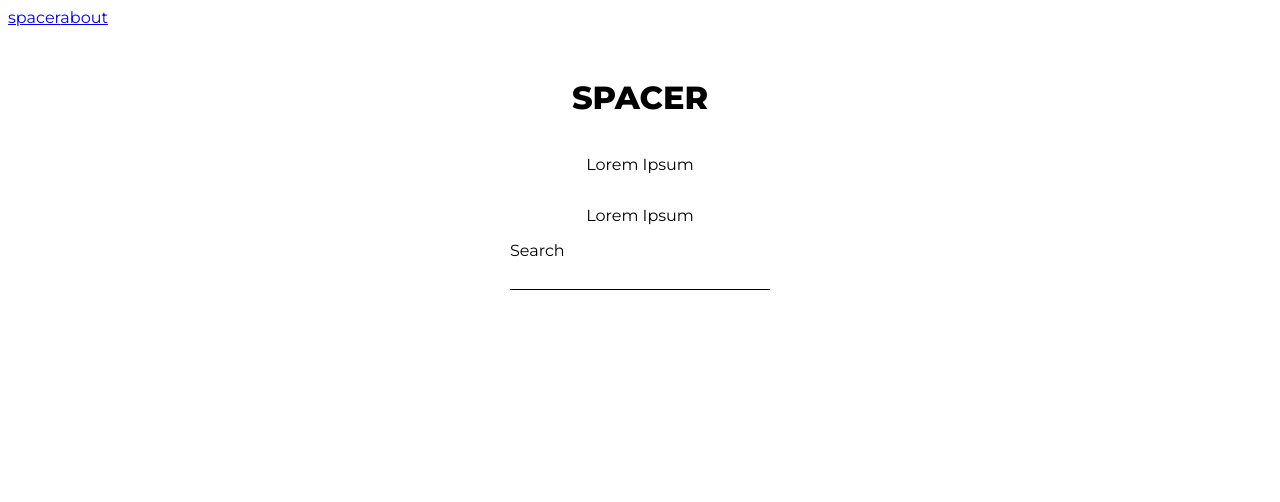
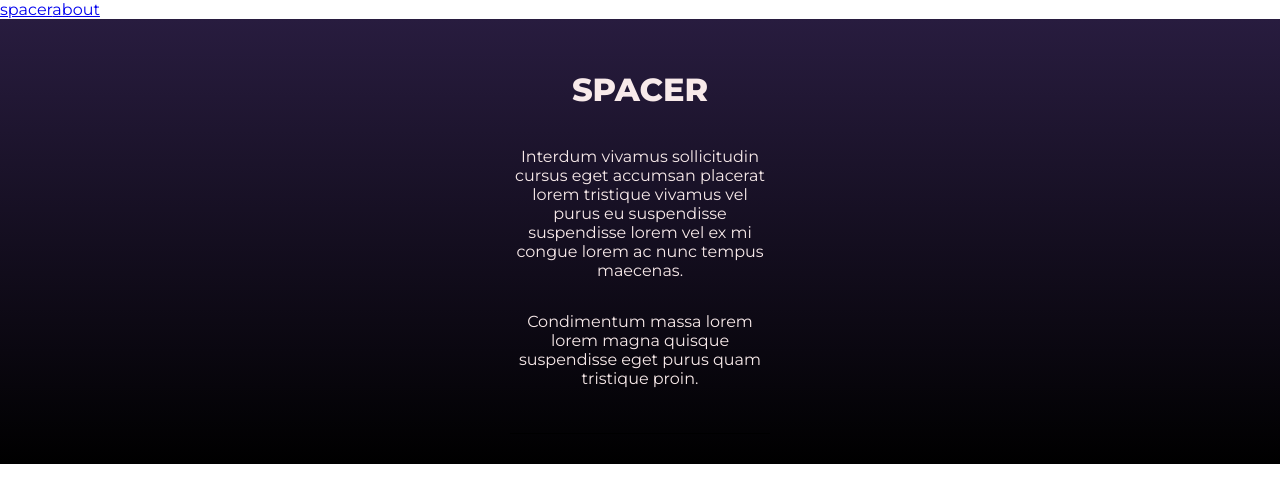
Before and after one commit to adzas/vue-first, a Vue app: page /#/ in a window 1280 px wide. Shown: the top 502 px of the page. Built offline with nearby package versions, Linux system fonts and the light colour scheme.

Commit message:
Add basic hero View

```diff
--- a/src/App.vue
+++ b/src/App.vue
@@ -20,6 +20,8 @@
 
 body {
   font-family: 'Montserrat', sans-serif;
+  margin: 0;
+  padding: 0;
 }
 
 </style>
--- a/src/components/Claim.vue
+++ b/src/components/Claim.vue
@@ -2,10 +2,12 @@
   <div class="claimWrapper">
     <h1 class="claim">SPACER</h1>
     <p class="subclaim">
-      Lorem Ipsum
+      Interdum vivamus sollicitudin cursus eget accumsan placerat lorem tristique
+      vivamus vel purus eu suspendisse suspendisse lorem vel ex mi congue
+      lorem ac nunc tempus maecenas.
     </p>
     <p class="subclaim">
-      Lorem Ipsum
+      Condimentum massa lorem lorem magna quisque suspendisse eget purus quam tristique proin.
     </p>
   </div>
 </template>
@@ -19,6 +21,7 @@ export default {
 <style lang="scss" scoped >
 
   .claimWrapper{
+    width: 260px;
     text-align: center;
     display: flex;
     flex-direction: column;
--- /dev/null
+++ b/src/components/Search.vue
@@ -0,0 +1,28 @@
+<template>
+    <div class="searchWrapper">
+        <div class="search">
+            <input name="search" id="search">
+        </div>
+    </div>
+</template>
+
+<script>
+export default {
+  name: 'Search',
+};
+</script>
+
+<style lang="scss" scoped>
+  .search{
+    display: flex;
+    flex-direction: column;
+    width: 260px;
+
+    input{
+      height: 30px;
+      border: 0;
+      border-bottom: 1px solid black;
+      background: none;
+    }
+  }
+</style>
--- a/src/views/Home.vue
+++ b/src/views/Home.vue
@@ -1,22 +1,20 @@
 <template>
   <div class="wrapper">
-    <div class="search">
-      <Claim />
-      <label for="search">Search</label>
-      <input id="search" name="search" v-model="searchValue" @input="handleInput" />
-    </div>
+    <Claim />
+    <Search />
   </div>
 </template>
 
 <script>
 import debounce from 'lodash.debounce';
+import Search from '@/components/Search.vue';
 import Claim from '@/components/Claim.vue';
 
 const API = 'https://images-api.nasa.gov/search?';
 
 export default {
   name: 'Home',
-  components: { Claim },
+  components: { Claim, Search },
   data() {
     return {
       searchValue: '',
@@ -37,29 +35,15 @@ export default {
 </script>
 
 <style lang="scss" scoped>
-
   .wrapper{
+    margin: 0;
+    width: 100%;
+    padding: 30px;
     display: flex;
     flex-direction: column;
     align-items: center;
-    margin: 0;
-    padding: 30px;
-    width: 100%;
-  }
-
-  .search{
-    width: 260px;
-    display: flex;
-    flex-direction: column;
-
-    label{
-      font-family: Montserrat, sans-sefri;
-    }
-
-    input{
-      height: 30px;
-      border: 0;
-      border-bottom: 1px solid black;
-    }
+    justify-content: center;
+    background-image: linear-gradient(rgb(40, 28, 63), black);
+    color: rgb(248, 234, 234);
   }
 </style>
```
